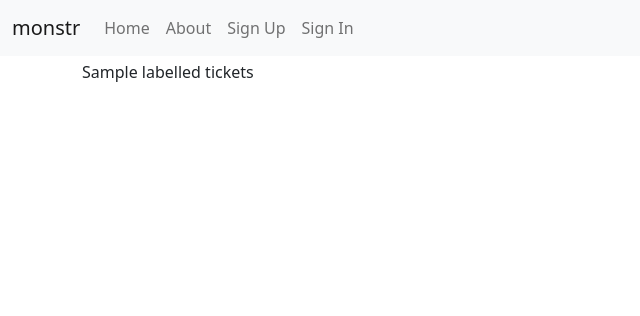
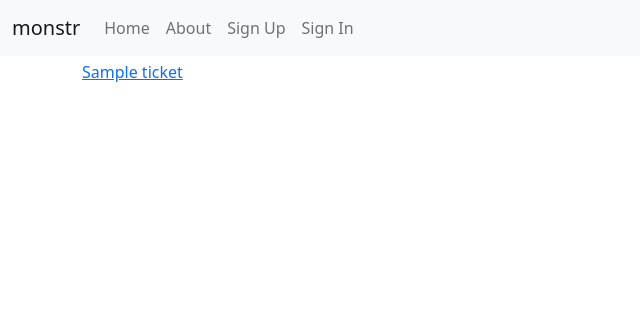
Before and after one commit to themilar/monstr, a Django app: template monstr/templates/tickets/label_detail.html in a window 1280 px wide. Shown: the top 316 px of the page, without its empty margins (0-640 px from the left). Run offline with Django 4.2, Linux system fonts and the light colour scheme; tables that the repository leaves empty hold one stand-in row (values such as "Sample post"); the template is opened without the code that fills it: values that come from a table or form of the project are taken from there, most other values are stand-ins (such as "Sample title", 1, 10 or a date in 2020); parts of the project's set-up code (start-up, migrations or seed data) failed here and were passed over; some libraries are stand-ins or nearby versions.

Commit message:
settled on a method of setting comtext data, changed the template to match

```diff
--- a/monstr/templates/tickets/label_detail.html
+++ b/monstr/templates/tickets/label_detail.html
@@ -1,8 +1,8 @@
 {% extends 'base.html' %}
 {% block content %}
-{% comment %}
-<!-- {% for ticket in labelled_tickets %}
-<p><a href="{url 'tickets:detail' }"> {{ticket.subject}}</a></p>
-{% endfor %} -->{% endcomment %}
-{{labelled_tickets}}
+
+{% for ticket in labelled_tickets %}
+<p><a href="{% url 'tickets:detail' ticket.slug %}"> {{ticket.subject}}</a></p>
+{% endfor %}
+
 {% endblock content %}
--- a/monstr/tickets/views.py
+++ b/monstr/tickets/views.py
@@ -27,6 +27,6 @@ class LabelDetailView(DetailView):
 
     def get_context_data(self, **kwargs: Any) -> Dict[str, Any]:
         context = super().get_context_data(**kwargs)
-        context["labelled_tickets"] = self.get_object().ticket
+        context["labelled_tickets"] = Ticket.objects.filter(labels__slug=self.kwargs["slug"])
         return context
-    # query performance: 5queries in 7.21seconds ==>~5.93
+    # query performance: 5queries in 7.21seconds ==>~5.93 ~~ now 4queries but in a similar amount of time.
```
